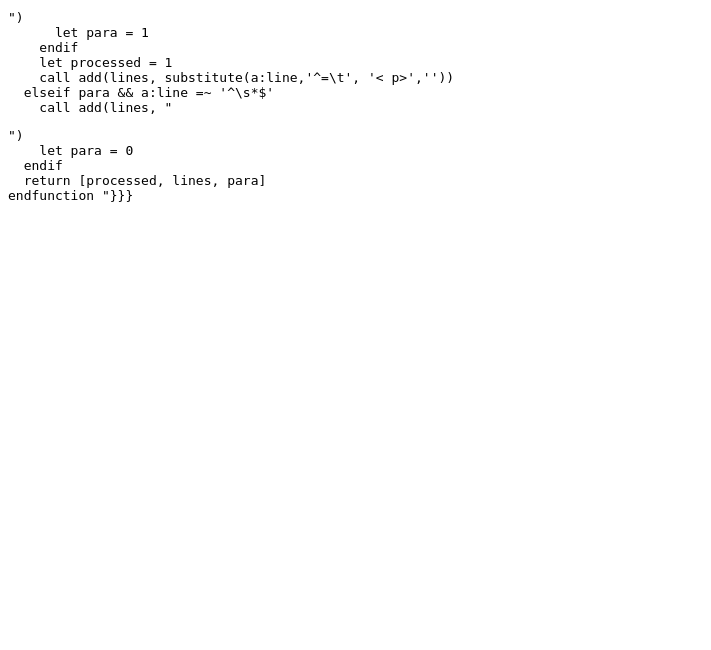
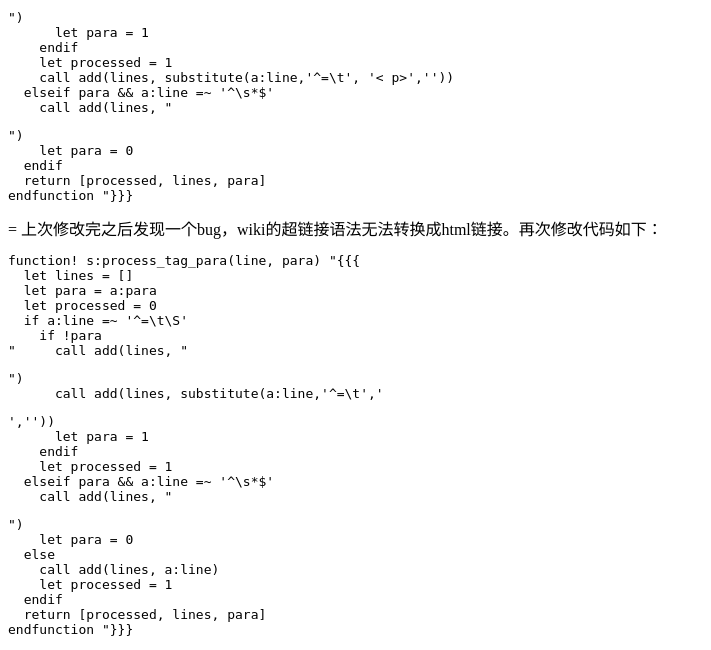
Before and after one commit to straysh/s_blog, a PHP site: template frontend/views/article/pages/yii1.php in a window 1280 px wide. Shown: the part 1306-1956 px from the top of the page, without its empty margins (0-711 px from the left). Before the commit the page ends 1508 px from the top, so only its background shows below. Run offline with PHP 8.4, Linux system fonts and the light colour scheme; the template is opened without the code that fills it, so the values that code supplies are empty; some libraries are stand-ins or nearby versions.

Commit message:
yii1.html修正

```diff
--- a/frontend/views/article/pages/yii1.php
+++ b/frontend/views/article/pages/yii1.php
@@ -70,3 +70,26 @@ function! s:process_tag_para(line, para) "{{{
   return [processed, lines, para]
 endfunction "}}}
 </pre>
+=	上次修改完之后发现一个bug，wiki的超链接语法无法转换成html链接。再次修改代码如下：
+<pre class='brush:bash'>
+function! s:process_tag_para(line, para) "{{{
+  let lines = []
+  let para = a:para
+  let processed = 0
+  if a:line =~ '^=\t\S'
+    if !para
+"     call add(lines, "<p>")
+      call add(lines, substitute(a:line,'^=\t','<p>',''))
+      let para = 1
+    endif
+    let processed = 1
+  elseif para && a:line =~ '^\s*$'
+    call add(lines, "</p>")
+    let para = 0
+  else
+    call add(lines, a:line)
+    let processed = 1
+  endif
+  return [processed, lines, para]
+endfunction "}}}
+</pre>
```
